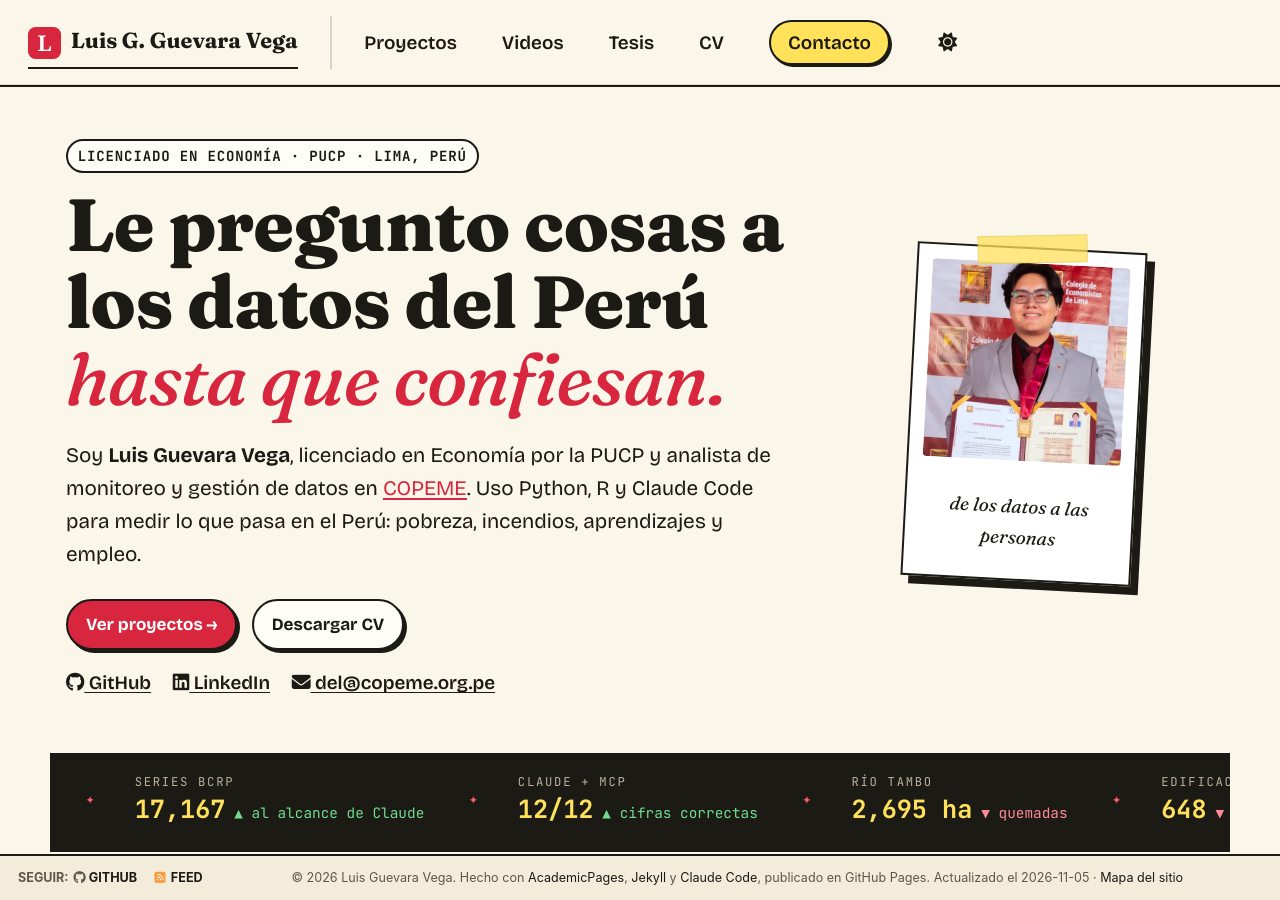
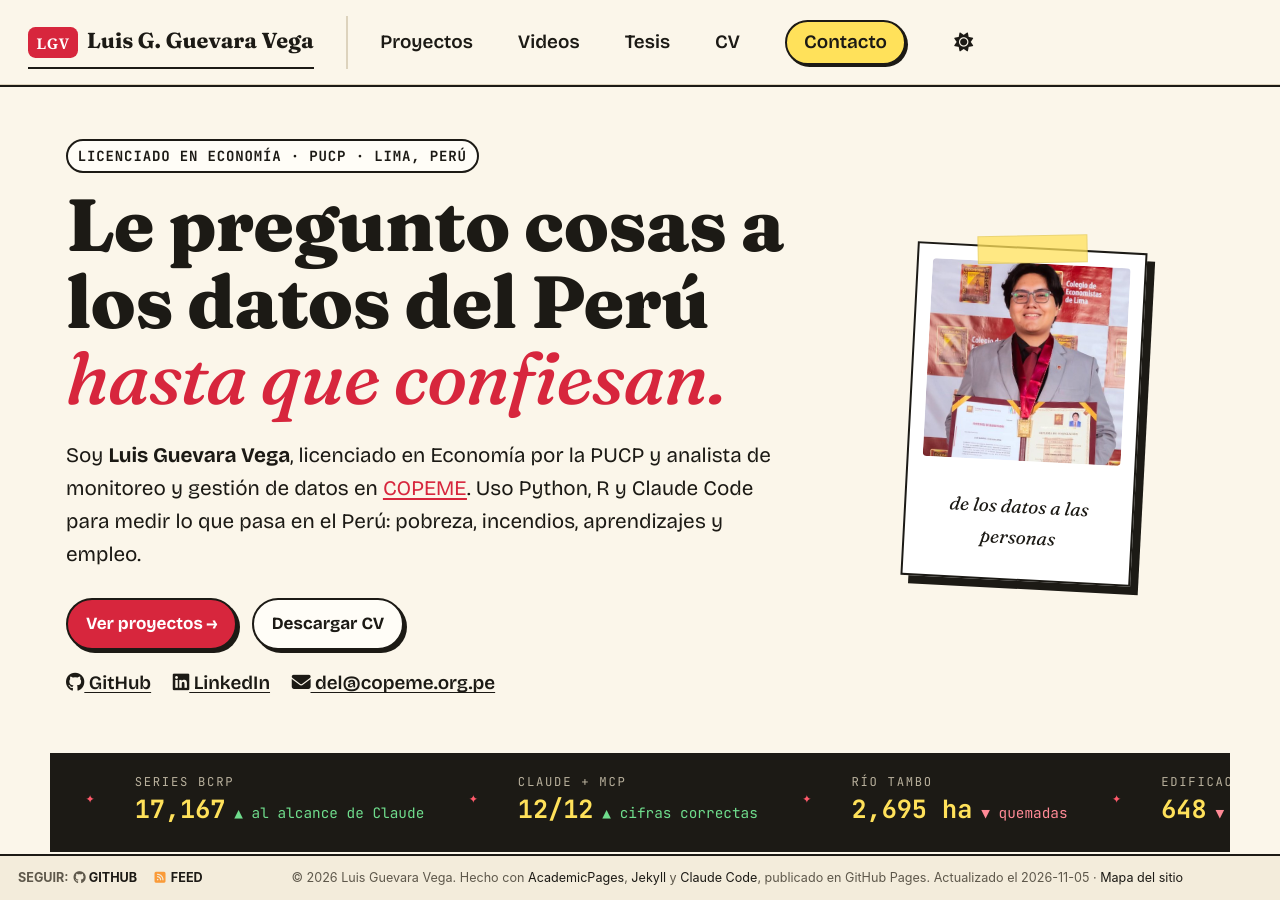
Before and after one commit to LuisGuevaraVega/LuisGuevaraVega.github.io, a Jekyll site: the page built from _pages/about.md, in a window 1280 px wide and 900 px high. Built offline with Jekyll 4.4.1, drawn with Linux system fonts in a browser that asks for light colours; a script bundle is joined from its source files by our own code; a style sheet for code colours, icons or effects is not loaded.

Commit message:
Iniciales LGV en el cuadrito del menú
Co-Authored-By: Claude Opus 5.5 <noreply@anthropic.com>

```diff
--- a/assets/css/gabo.css
+++ b/assets/css/gabo.css
@@ -733,3 +733,15 @@ html { scroll-behavior: smooth; }
 @media (min-width: 860px) { .ahora .ahora-lista { grid-template-columns: repeat(3, 1fr); gap: 1.5rem; } }
 /* el visor y los videos dentro de la portada respetan el ancho */
 .inicio .videos { max-width: 440px; }
+
+/* Cuadrito del menú con las iniciales LGV */
+.greedy-nav .visible-links li:first-child a::before {
+  content: "LGV" !important;
+  width: auto;
+  height: 2.1em;
+  padding: 0 0.55em;
+  font-size: 0.68em;
+  letter-spacing: 0.05em;
+  border-radius: 0.5em;
+  margin-right: 0.6em;
+}
```
